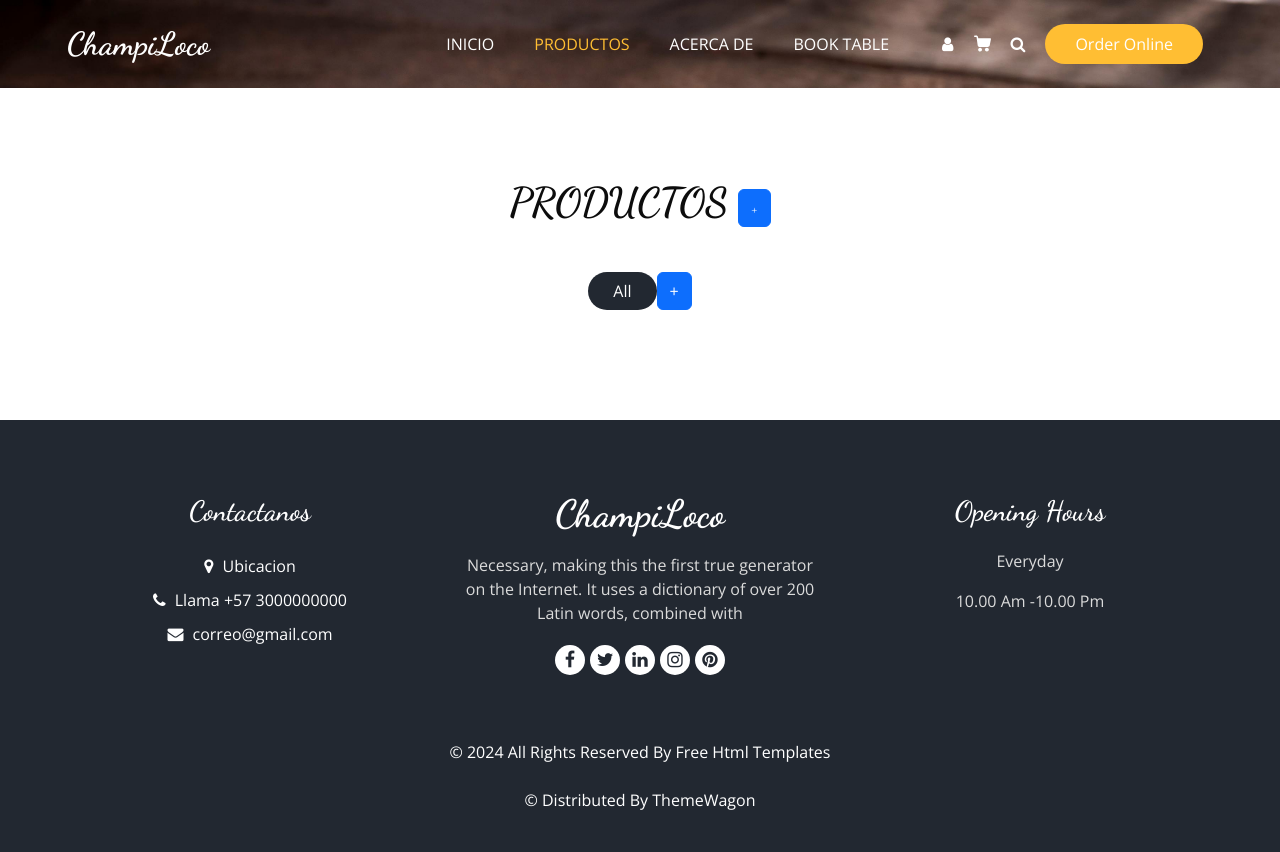
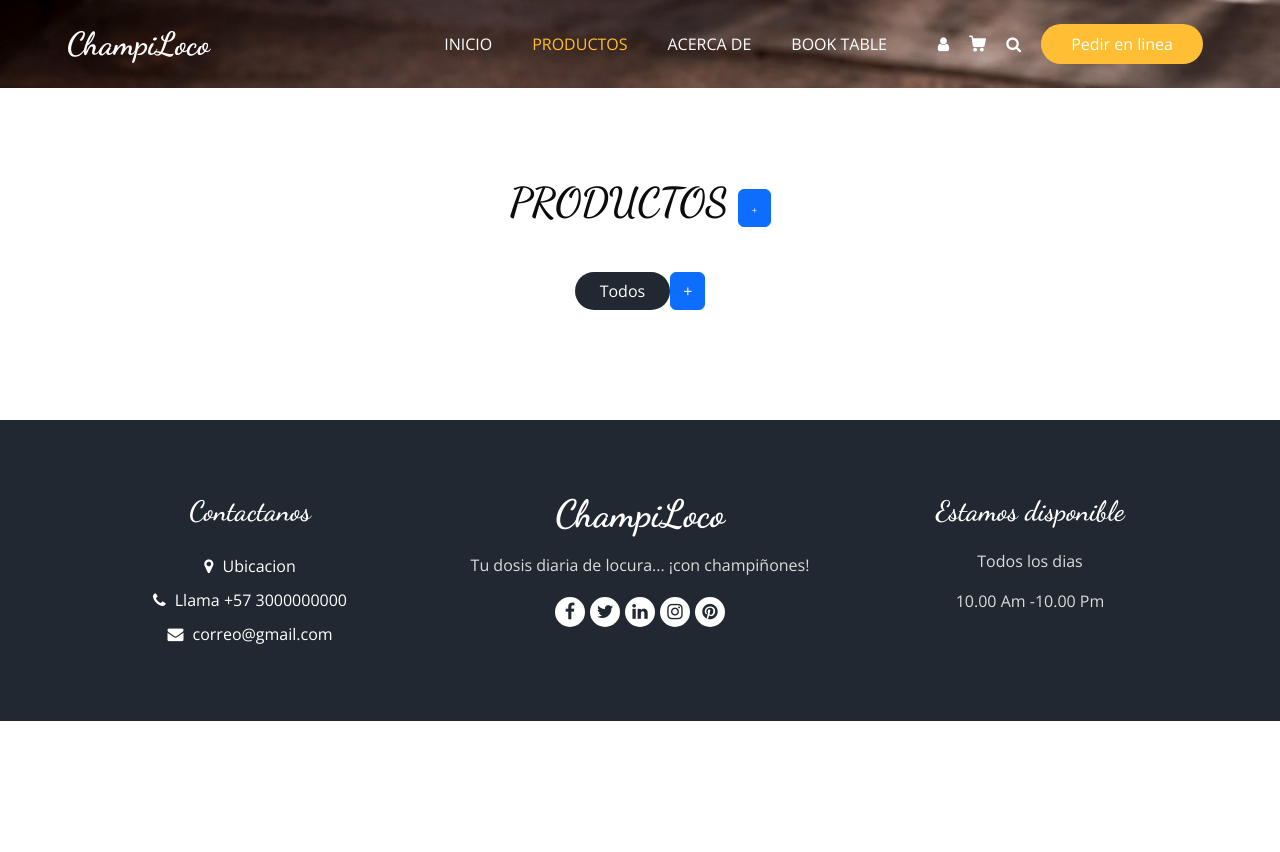
Before and after one commit to Chidyfnfd/Proyecto-Pagina-, a PHP site: page /index.php?accion=productos in a window 1280 px wide. After the commit the page ends 721 px from the top, so only its background shows below. Run offline with PHP 8.4, Linux system fonts and the light colour scheme; data that the repository does not hold is empty; some libraries are stand-ins or nearby versions.

Commit message:
Traduccion 0.4

```diff
--- a/vistas/html/productos.php
+++ b/vistas/html/productos.php
@@ -136,7 +136,7 @@
                 </button>
               </form>
               <a href="" class="order_online">
-                Order Online
+                Pedir en linea
               </a>
             </div>
           </div>
@@ -161,7 +161,7 @@
       </div>
 
       <ul class="filters_menu">
-        <li class="active" data-filter="*">All</li>
+        <li class="active" data-filter="*">Todos</li>
         <?php foreach ($resultTipo as $Tipo): ?>
           <li data-filter=".<?php echo htmlspecialchars($Tipo['id']); ?>"><?php echo htmlspecialchars($Tipo['tipo']); ?>
           </li>
@@ -242,8 +242,7 @@
               ChampiLoco
             </a>
             <p>
-              Necessary, making this the first true generator on the Internet. It uses a dictionary of over 200 Latin
-              words, combined with
+              Tu dosis diaria de locura... ¡con champiñones!
             </p>
             <div class="footer_social">
               <a href="">
@@ -266,23 +265,15 @@
         </div>
         <div class="col-md-4 footer-col">
           <h4>
-            Opening Hours
+            Estamos disponible
           </h4>
           <p>
-            Everyday
+            Todos los dias
           </p>
           <p>
             10.00 Am -10.00 Pm
           </p>
         </div>
-      </div>
-      <div class="footer-info">
-        <p>
-          &copy; <span id="displayYear"></span> All Rights Reserved By
-          <a href="https://html.design/">Free Html Templates</a><br><br>
-          &copy; <span id="displayYear"></span> Distributed By
-          <a href="https://themewagon.com/" target="_blank">ThemeWagon</a>
-        </p>
       </div>
     </div>
   </footer>
```
Also changed, not shown: vistas/html/principal.php (+20 -8 lines), vistas/html/principalUsuario.php (+20 -8 lines).
